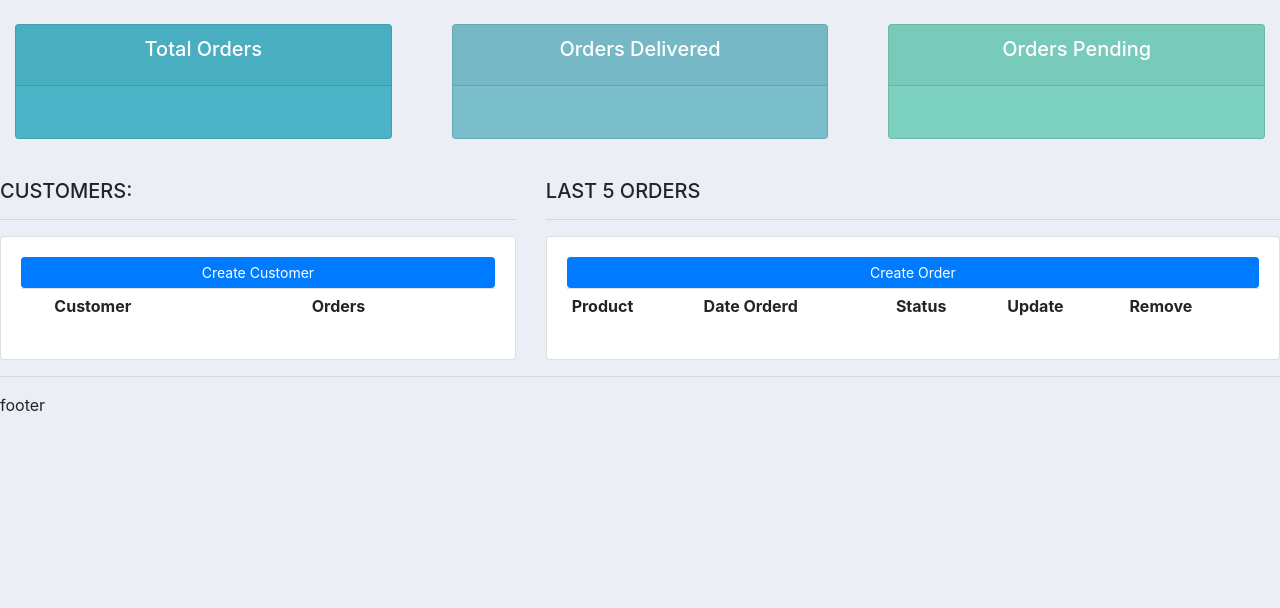
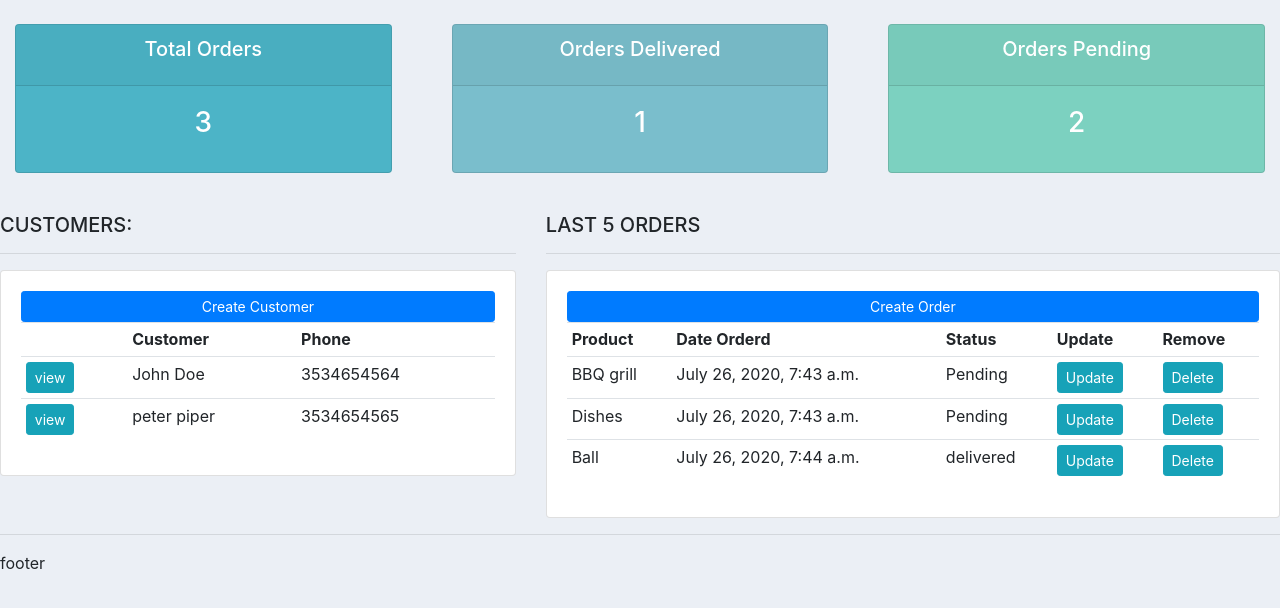
Before and after one commit to AssasinJB/Customer-Management-Webapp, a Django app: page / in a window 1280 px wide. Shown: the part 72-680 px from the top of the page. Run offline with Django 3.2, Linux system fonts and the light colour scheme; data comes from the database, SQL or seed files in the repository; both versions use the stored data as it was after the commit; lists and menus that the app fills with data are empty; some libraries are stand-ins or nearby versions.

Commit message:
All the basic structure has been made

```diff
--- a/accounts/templates/Accounts/dashboard.html
+++ b/accounts/templates/Accounts/dashboard.html
@@ -15,8 +15,15 @@
 				<tr>
 					<th></th>
 					<th>Customer</th>
-					<th>Orders</th>
+					<th>Phone</th>
 				</tr>
+				{% for customer in customers %}
+				<tr>
+					<td><a class = "btn btn-sm btn-info" href = "{% url 'customer' customer.id %} ">view</a></td>
+					<td>{{ customer.name }} </td>
+					<td>{{ customer.phone }} </td>
+				</tr>
+				{% endfor %}
 
 			</table>
 		</div>
@@ -36,6 +43,15 @@
 					<th>Remove</th>
 				</tr>
 
+				{% for order in orders %}
+				<tr>
+					<td>{{ order.product }} </td>
+					<td>{{ order.date_created }} </td>
+					<td> {{ order.status }}</td>
+					<td><a href="" class = "btn btn-sm btn-info">Update</a></td>
+					<td><a href = "" class = "btn btn-sm btn-info">Delete</a></td>
+				</tr>
+				{% endfor %}
 			</table>
 		</div>
 	</div>
--- a/accounts/templates/Accounts/navbar.html
+++ b/accounts/templates/Accounts/navbar.html
@@ -8,10 +8,10 @@
     <div class="collapse navbar-collapse" id="navbarNav">
       <ul class="navbar-nav">
         <li class="nav-item active">
-          <a class="nav-link" href="#">Dashboard</a>
+          <a class="nav-link" href="{% url 'home' %}">Dashboard</a>
         </li>
         <li class="nav-item">
-          <a class="nav-link" href="#">Products</a>
+          <a class="nav-link" href="{% url 'products' %}">Products</a>
         </li>
       </ul>
     </div>
--- a/accounts/templates/Accounts/status.html
+++ b/accounts/templates/Accounts/status.html
@@ -8,7 +8,7 @@
 			  		<h5 class="card-title">Total Orders</h5>
 			  	</div>
 			  	<div class="card-body">
-			    	<h3 class="card-title"></h3>
+			    	<h3 class="card-title">{{total_orders}}</h3>
 			  	</div>
 			</div>
 		</div>
@@ -21,7 +21,7 @@
 			  		<h5 class="card-title">Orders Delivered</h5>
 			  	</div>
 			  	<div class="card-body">
-			    	<h3 class="card-title"></h3>
+			    	<h3 class="card-title">{{delivered}}</h3>
 			  	</div>
 			</div>
 		</div>
@@ -34,7 +34,7 @@
 			  		<h5 class="card-title">Orders Pending</h5>
 			  	</div>
 			  	<div class="card-body">
-			    	<h3 class="card-title"></h3>
+			    	<h3 class="card-title">{{pending}}</h3>
 			  	</div>
 			</div>
 		</div>
--- a/accounts/urls.py
+++ b/accounts/urls.py
@@ -2,7 +2,7 @@ from django.urls import path
 from . import views
 
 urlpatterns = [
-    path('', views.home),
-    path('customer/',views.customer),
-    path('products/',views.products)
+    path('', views.home,name = 'home'),
+    path('customer/<str:pk>/',views.customer,name = 'customer'),
+    path('products/',views.products,name = 'products')
 ]
--- a/accounts/views.py
+++ b/accounts/views.py
@@ -1,12 +1,29 @@
 from django.shortcuts import render
 from django.http import HttpResponse
 # Create your views here.
+from .models import *
 
 def home(request):
-    return render(request,'accounts/dashboard.html')
+    customers = Customer.objects.all()
+    orders = Order.objects.all()
+
+    total_customers = customers.count()
+    total_orders = orders.count()
+
+    delivered = orders.filter(status = 'delivered').count()
+    pending = orders.filter(status = 'Pending').count()
+    # print(delivered,pending)
+    context = {'customers':customers,'orders':orders,'total_orders':total_orders,'delivered':delivered,'pending':pending}
+    return render(request,'accounts/dashboard.html',context)
 
 def products(request):
-    return render(request,'accounts/products.html')
+    product = Products.objects.all()
+    return render(request,'accounts/products.html',{'products':product})
 
-def customer(request):
-    return render(request,'accounts/customer.html')
+def customer(request,pk):
+    customer = Customer.objects.get(id = pk)
+
+    orders = customer.order_set.all()
+    total_orders = orders.count()
+    context = {'customer':customer,'orders':orders,'total_orders':total_orders}
+    return render(request,'accounts/customer.html',context)
```
Also changed, not shown: accounts/templates/Accounts/customer.html (+14 -4 lines), accounts/templates/Accounts/products.html (+7 -1 lines), db.sqlite3.
